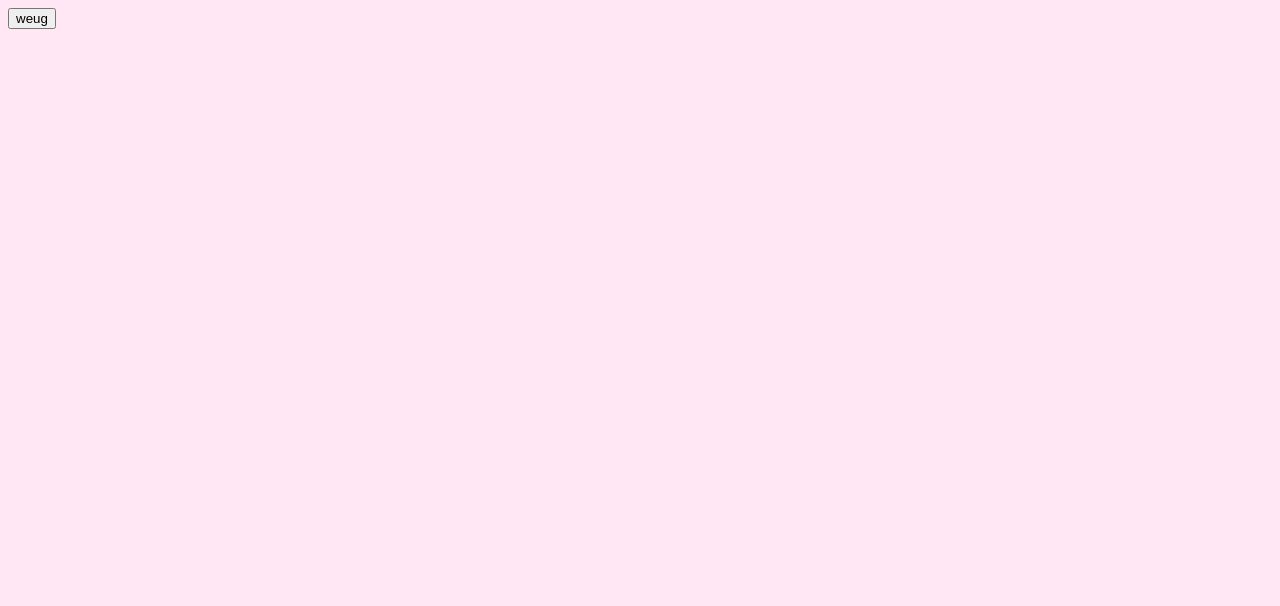
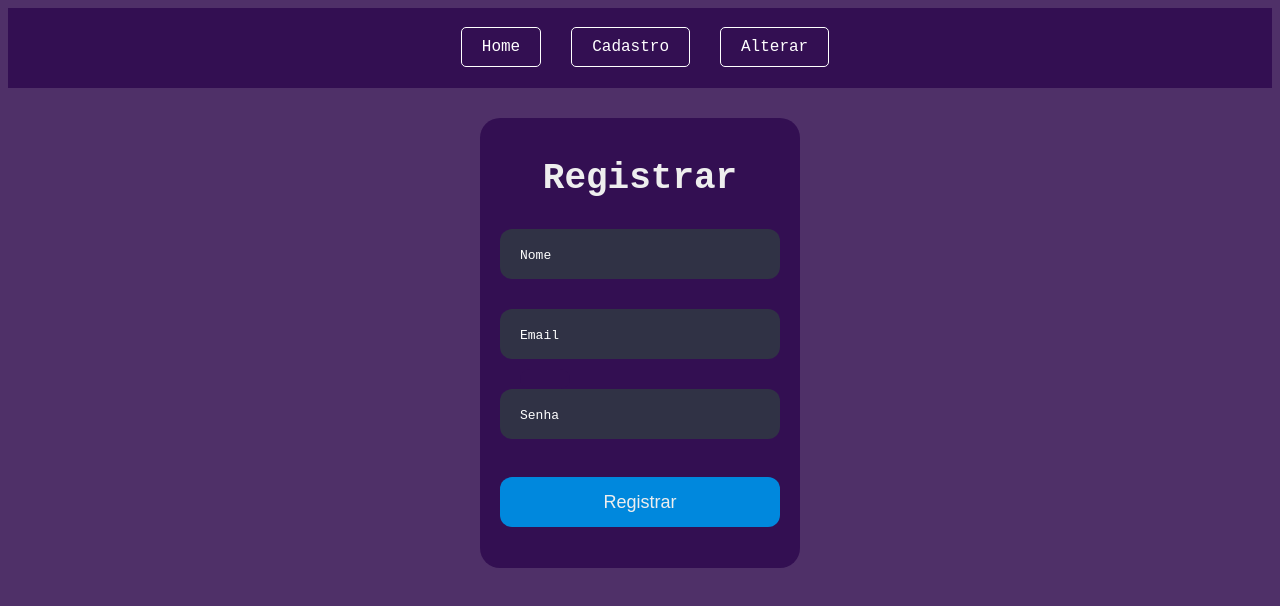
Before and after one commit to ldybugs/aula5, a Next.js app: page /pages/register in a window 1280 px wide. Shown: the top 606 px of the page. Built offline with nearby package versions, Linux system fonts and the light colour scheme.

Commit message:
commit ajustes

```diff
--- a/src/app/page.js
+++ b/src/app/page.js
@@ -29,6 +29,11 @@ export default function Login() {
   }
   return (
     <body className={styles.login}>
+      <ul className={styles.ul}>
+           <li className={styles.li}><a className={styles.a} href={"/pages/dashboard"}>Home</a></li>
+           <li className={styles.li}><a className={styles.a} href={"/pages/register"}>Cadastro</a></li>
+           <li className={styles.li}><a className={styles.a} href={"/pages/alter"}>Alterar</a></li>
+       </ul>
       <h1>Login</h1>
       <form onSubmit={handlerLogin}>
         <input className={styles.input}
--- a/src/app/pages/alter/alter.css
+++ b/src/app/pages/alter/alter.css
@@ -1,4 +1,36 @@
 body{
     background-color: #FFE7F3;
-    font-family: sans-serif;
+    font-family: monospace;
 }
+
+li {
+    list-style: none;
+    margin-right: 10px;
+    display: inline;
+}
+
+ul {
+    display: flex;
+    justify-content: center;
+    background-color: #FF63B1;
+    height: 50px;
+    margin: 0;
+    padding-top: 30px;
+    font-size: 16px;
+
+}
+
+li a {
+    padding: 10px 20px;
+    margin:0;
+    border: 1px solid white;
+    background:  #FF63B1;
+    text-decoration: none;
+    color:#FFF;
+    border-radius: 5px;
+}
+li a:hover {
+    background: #BBFFF3;
+    color: #FF63B1;
+    border-color: white;
+}
--- a/src/app/pages/dashboard/dashboard.css
+++ b/src/app/pages/dashboard/dashboard.css
@@ -1,4 +1,36 @@
 body{
     background-color: #FFE7F3;
-    font-family: sans-serif;
+    font-family: monospace;
 }
+
+li {
+    list-style: none;
+    margin-right: 10px;
+    display: inline;
+}
+
+ul {
+    display: flex;
+    justify-content: center;
+    background-color: #FF63B1;
+    height: 50px;
+    margin: 0;
+    padding-top: 30px;
+    font-size: 16px;
+
+}
+
+li a {
+    padding: 10px 20px;
+    margin:0;
+    border: 1px solid white;
+    background:  #FF63B1;
+    text-decoration: none;
+    color:#FFF;
+    border-radius: 5px;
+}
+li a:hover {
+    background: #BBFFF3;
+    color: #FF63B1;
+    border-color: white;
+}
--- a/src/app/pages/register/page.js
+++ b/src/app/pages/register/page.js
@@ -8,9 +8,38 @@ import styles from './register.css'
 function Register() {
     const notify =() => toast.success("O usuário foi cadastrado!");
     return (
-        <div>
-            <button>weug</button>
-        </div>
+        <body>
+        <ul>
+          <li><a href={"/pages/dashboard"}>Home</a></li>
+           <li><a href={"/pages/register"}>Cadastro</a></li>
+           <li><a href={"/pages/alter"}>Alterar</a></li>
+       </ul>
+       <br/>
+       <br/>
+       <div class="forrm">
+       <div class="form">
+      <div class="title">Registrar</div>
+
+      <div class="input-container ic1">
+        <input id="firstname" class="input" type="text" placeholder=" " />
+        <div class="cut"></div>
+        <label for="firstname" class="placeholder">Nome</label>
+      </div>
+      <div class="input-container ic2">
+        <input id="lastname" class="input" type="text" placeholder=" " />
+        <div class="cut"></div>
+        <label for="lastname" class="placeholder">Email</label>
+      </div>
+      <div class="input-container ic2">
+        <input id="email" class="input" type="text" placeholder=" " />
+        <div class="cut cut-short"></div>
+        <label for="email" class="placeholder">Senha</label>
+      </div>
+      <button class="submit" onClick={notify}>Registrar</button>
+      <ToastContainer />
+    </div>
+    </div>
+        </body>
         );
     };
     export default Register
--- a/src/app/pages/register/register.css
+++ b/src/app/pages/register/register.css
@@ -1,4 +1,156 @@
 body{
-    background-color: #FFE7F3;
-    font-family: sans-serif;
+    background-color: #4F3068;
+    font-family: monospace;
 }
+
+li {
+    list-style: none;
+    margin-right: 30px;
+    display: inline;
+}
+
+ul {
+    display: flex;
+    justify-content: center;
+    background-color: #330F52;
+    height: 50px;
+    margin: 0;
+    padding-top: 30px;
+    font-size: 16px;
+
+}
+
+li a {
+    padding: 10px 20px;
+    margin:0;
+    border: 1px solid white;
+    background:  #330F52;
+    text-decoration: none;
+    color:#FFF;
+    border-radius: 5px;
+}
+li a:hover {
+    background: #7846A1;
+    color: white;
+    border-color: white;
+}
+
+.forrm{
+    display: flex;
+    justify-content: center;
+}
+
+.form {
+    background-color: #330F52;
+    border-radius: 20px;
+    box-sizing: border-box;
+    height: 450px;
+    padding: 20px;
+    width: 320px;
+  }
+
+  .title {
+    color: #eee;
+    font-size: 36px;
+    font-weight: 600;
+    margin-top: 20px;
+    text-align: center;
+  }
+
+  .subtitle {
+    color: #eee;
+    font-size: 16px;
+    font-weight: 600;
+    margin-top: 10px;
+  }
+
+  .input-container {
+    height: 50px;
+    position: relative;
+    width: 100%;
+  }
+
+  .ic1 {
+    margin-top: 30px;
+  }
+
+  .ic2 {
+    margin-top: 30px;
+  }
+
+  .input {
+    background-color: #303245;
+    border-radius: 12px;
+    border: 0;
+    box-sizing: border-box;
+    color: #eee;
+    font-size: 18px;
+    height: 100%;
+    outline: 0;
+    padding: 4px 20px 0;
+    width: 100%;
+  }
+
+  .cut {
+    background-color:#330F52 ;
+    border-radius: 10px;
+    height: 20px;
+    left: 20px;
+    position: absolute;
+    top: -20px;
+    transform: translateY(0);
+    transition: transform 200ms;
+    width: 30 px;
+  }
+
+  .cut-short {
+    width: 50px;
+  }
+
+  .input:focus ~ .cut,
+  .input:not(:placeholder-shown) ~ .cut {
+    transform: translateY(8px);
+  }
+
+  .placeholder {
+    color: white;
+    left: 20px;
+    line-height: 14px;
+    pointer-events: none;
+    position: absolute;
+    transform-origin: 0 50%;
+    transition: transform 200ms, color 200ms;
+    top: 20px;
+  }
+
+  .input:focus ~ .placeholder,
+  .input:not(:placeholder-shown) ~ .placeholder {
+    transform: translateY(-30px) translateX(10px) scale(0.75);
+  }
+
+  .input:not(:placeholder-shown) ~ .placeholder {
+    color: white;
+  }
+
+  .input:focus ~ .placeholder {
+    color: #A071C6;
+  }
+
+  .submit {
+    background-color: #08d;
+    border-radius: 12px;
+    border: 0;
+    box-sizing: border-box;
+    color: #eee;
+    cursor: pointer;
+    font-size: 18px;
+    height: 50px;
+    margin-top: 38px;
+    outline: 0;
+    text-align: center;
+    width: 100%;
+  }
+
+  .submit:active {
+    background-color: #06b;
+  }
```
Also changed, not shown: src/app/page.module.css (+34 -2 lines), src/app/pages/alter/page.js (+5 -3 lines), src/app/pages/dashboard/page.js (+7 -0 lines).
